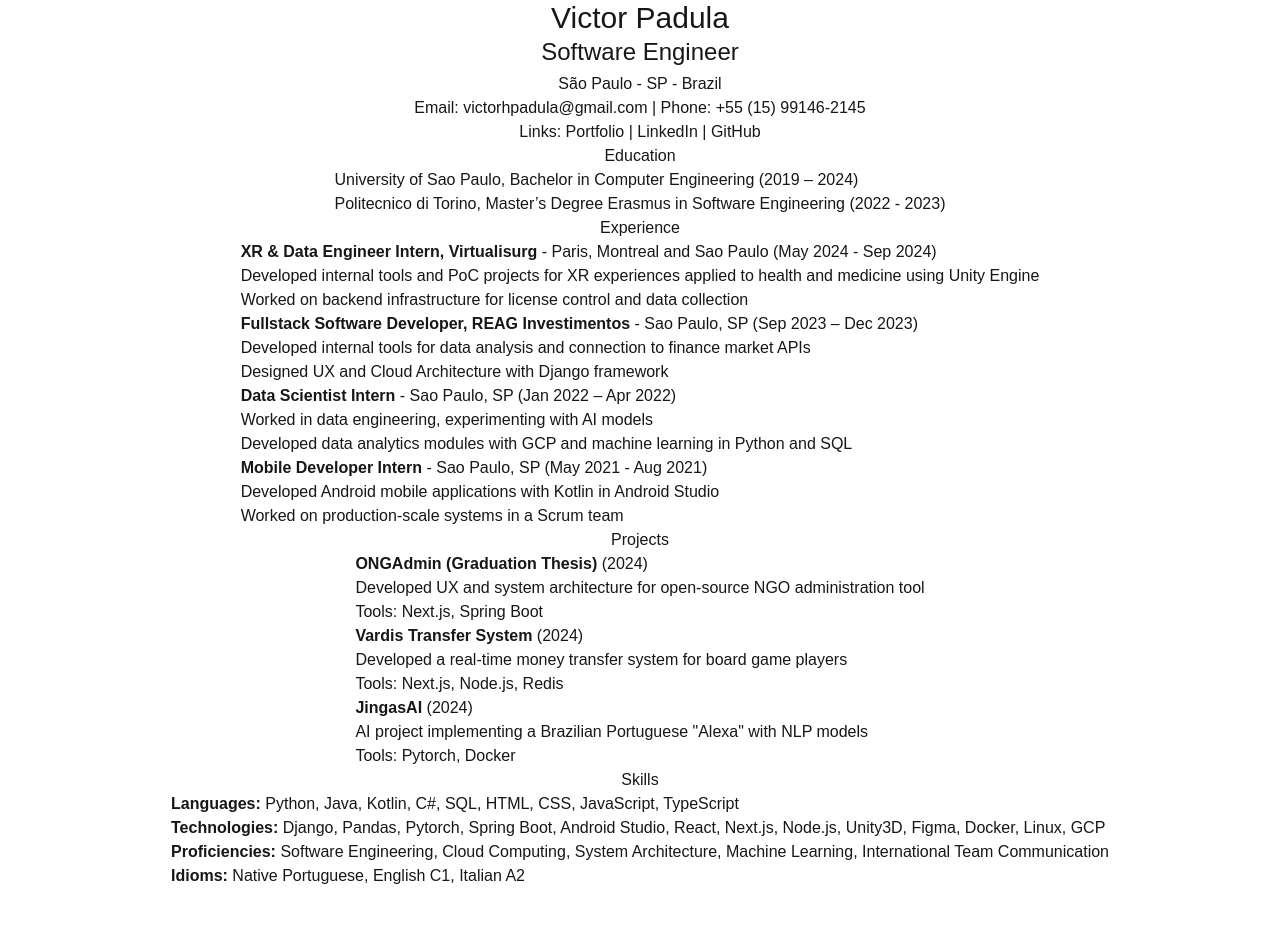
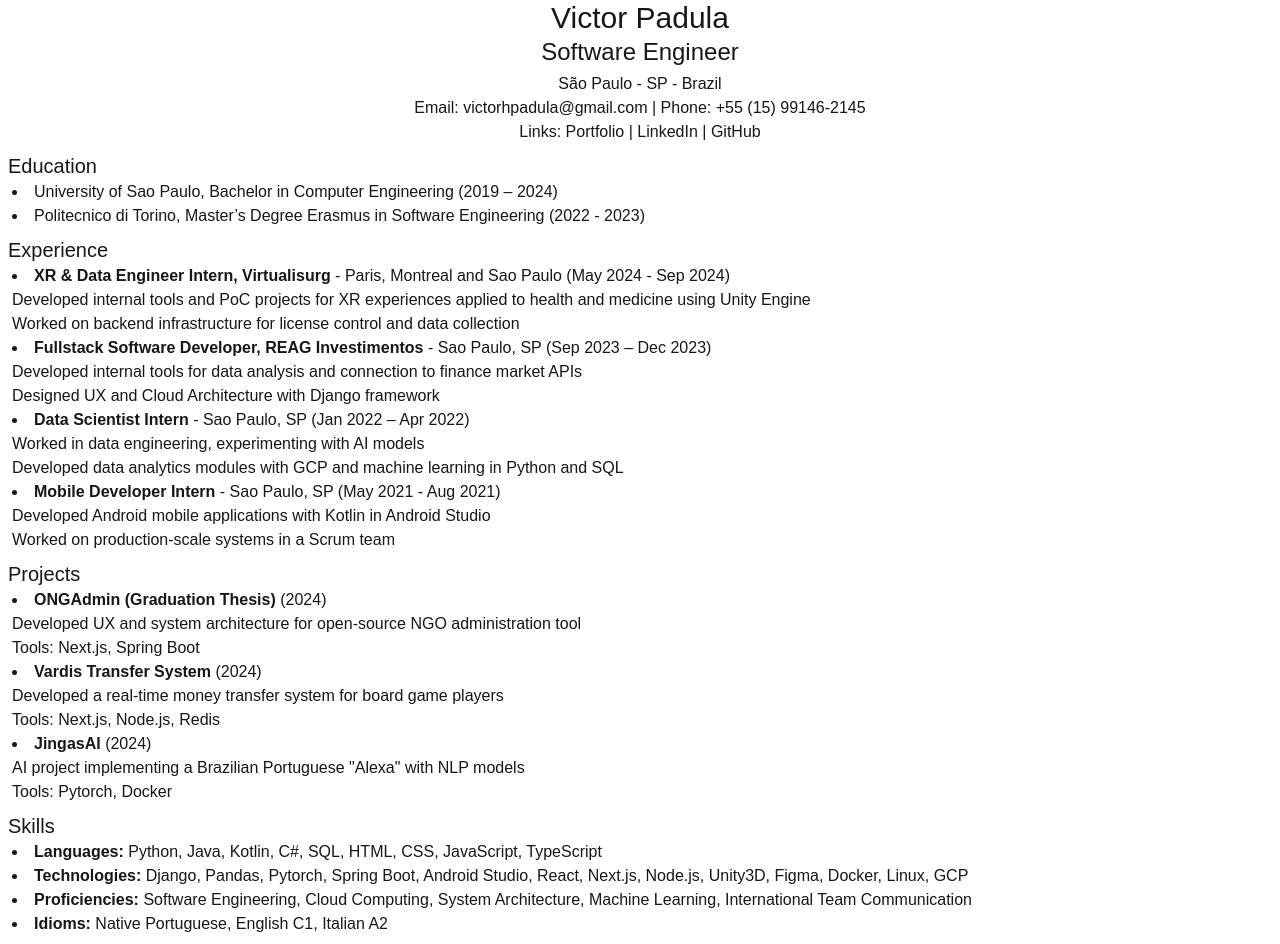
Before and after one commit to vhpadula/PersonalPortfolio, a Next.js app: page / in a window 1280 px wide. Before the commit the page ends 888 px from the top, so only its background shows below. Built offline with nearby package versions, Linux system fonts and the light colour scheme.

Commit message:
curriculum styling

```diff
--- a/src/app/page.tsx
+++ b/src/app/page.tsx
@@ -2,38 +2,46 @@
 
 const CVPage: React.FC = () => {
     return (
-        <div className="flex flex-col justify-center items-center">
+        <div className="text-justify">
+            <div className="flex flex-col justify-center items-center mb-1">
                 <h1 className="text-3xl">Victor Padula</h1>
-            <h1 className="text-2xl mb-1">Software Engineer</h1>
+                <h1 className="text-2xl">Software Engineer</h1>
+            </div>
+            <div className="flex flex-col justify-center items-center mb-2">
                 <p>São Paulo - SP - Brazil</p>
                 <p>
                     Email:{" "}
                     <a href="mailto:victorhpadula@gmail.com">
                         victorhpadula@gmail.com
                     </a>{" "}
-                | Phone: <a href="tel:+5515991462145">+55 (15) 99146-2145</a>
+                    | Phone:{" "}
+                    <a href="tel:+5515991462145">+55 (15) 99146-2145</a>
                 </p>
                 <p>
                     Links: <a href="https://linktr.ee/vhpadula">Portfolio</a> |{" "}
                     <a href="https://linkedin.com/in/vhpadula">LinkedIn</a> |{" "}
                     <a href="https://github.com/vhpadula">GitHub</a>
                 </p>
-            <h2>Education</h2>
-            <ul>
+            </div>
+            <div className="m-2">
+                <h2 className="text-xl">Education</h2>
+                <ul className=" mx-1 list-disc list-inside">
                     <li>
-                    University of Sao Paulo, Bachelor in Computer Engineering
-                    (2019 – 2024)
+                        University of Sao Paulo, Bachelor in Computer
+                        Engineering (2019 – 2024)
                     </li>
                     <li>
-                    Politecnico di Torino, Master’s Degree Erasmus in Software
-                    Engineering (2022 - 2023)
+                        Politecnico di Torino, Master’s Degree Erasmus in
+                        Software Engineering (2022 - 2023)
                     </li>
                 </ul>
-            <h2>Experience</h2>
-            <ul>
+            </div>
+            <div className="m-2">
+                <h2 className="text-xl">Experience</h2>
+                <ul className="mx-1 list-disc list-inside">
                     <li>
-                    <strong>XR & Data Engineer Intern, Virtualisurg</strong> -
-                    Paris, Montreal and Sao Paulo (May 2024 - Sep 2024)
+                        <strong>XR & Data Engineer Intern, Virtualisurg</strong>{" "}
+                        - Paris, Montreal and Sao Paulo (May 2024 - Sep 2024)
                         <ul>
                             <li>
                                 Developed internal tools and PoC projects for XR
@@ -41,8 +49,8 @@
                                 Unity Engine
                             </li>
                             <li>
-                            Worked on backend infrastructure for license control
-                            and data collection
+                                Worked on backend infrastructure for license
+                                control and data collection
                             </li>
                         </ul>
                     </li>
@@ -63,12 +71,12 @@
                         </ul>
                     </li>
                     <li>
-                    <strong>Data Scientist Intern</strong> - Sao Paulo, SP (Jan
-                    2022 – Apr 2022)
+                        <strong>Data Scientist Intern</strong> - Sao Paulo, SP
+                        (Jan 2022 – Apr 2022)
                         <ul>
                             <li>
-                            Worked in data engineering, experimenting with AI
-                            models
+                                Worked in data engineering, experimenting with
+                                AI models
                             </li>
                             <li>
                                 Developed data analytics modules with GCP and
@@ -81,23 +89,26 @@
                         (May 2021 - Aug 2021)
                         <ul>
                             <li>
-                            Developed Android mobile applications with Kotlin in
-                            Android Studio
+                                Developed Android mobile applications with
+                                Kotlin in Android Studio
                             </li>
                             <li>
-                            Worked on production-scale systems in a Scrum team
+                                Worked on production-scale systems in a Scrum
+                                team
                             </li>
                         </ul>
                     </li>
                 </ul>
-            <h2>Projects</h2>
-            <ul>
+            </div>
+            <div className="m-2">
+                <h2 className="text-xl">Projects</h2>
+                <ul className=" mx-1 list-disc list-inside">
                     <li>
                         <strong>ONGAdmin (Graduation Thesis)</strong> (2024)
                         <ul>
                             <li>
-                            Developed UX and system architecture for open-source
-                            NGO administration tool
+                                Developed UX and system architecture for
+                                open-source NGO administration tool
                             </li>
                             <li>Tools: Next.js, Spring Boot</li>
                         </ul>
@@ -123,11 +134,13 @@
                         </ul>
                     </li>
                 </ul>
-            <h2>Skills</h2>
-            <ul>
+            </div>
+            <div className="m-2">
+                <h2 className="text-xl">Skills</h2>
+                <ul className=" mx-1 list-disc list-inside">
                     <li>
-                    <strong>Languages:</strong> Python, Java, Kotlin, C#, SQL,
-                    HTML, CSS, JavaScript, TypeScript
+                        <strong>Languages:</strong> Python, Java, Kotlin, C#,
+                        SQL, HTML, CSS, JavaScript, TypeScript
                     </li>
                     <li>
                         <strong>Technologies:</strong> Django, Pandas, Pytorch,
@@ -135,8 +148,8 @@
                         Unity3D, Figma, Docker, Linux, GCP
                     </li>
                     <li>
-                    <strong>Proficiencies:</strong> Software Engineering, Cloud
-                    Computing, System Architecture, Machine Learning,
+                        <strong>Proficiencies:</strong> Software Engineering,
+                        Cloud Computing, System Architecture, Machine Learning,
                         International Team Communication
                     </li>
                     <li>
@@ -145,6 +158,7 @@
                     </li>
                 </ul>
             </div>
+        </div>
     );
 };
 
```
Lines whose indentation alone changed are shown as unchanged.
